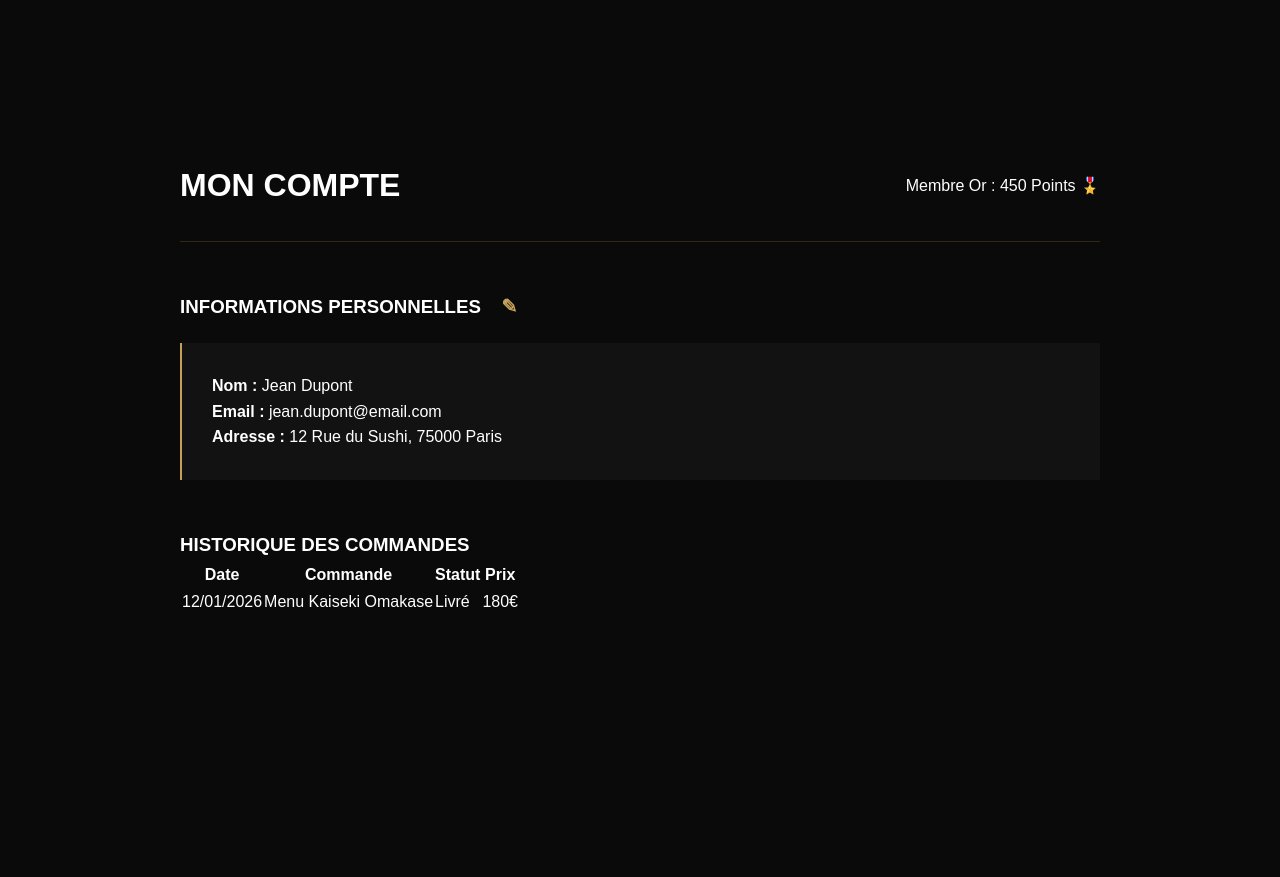
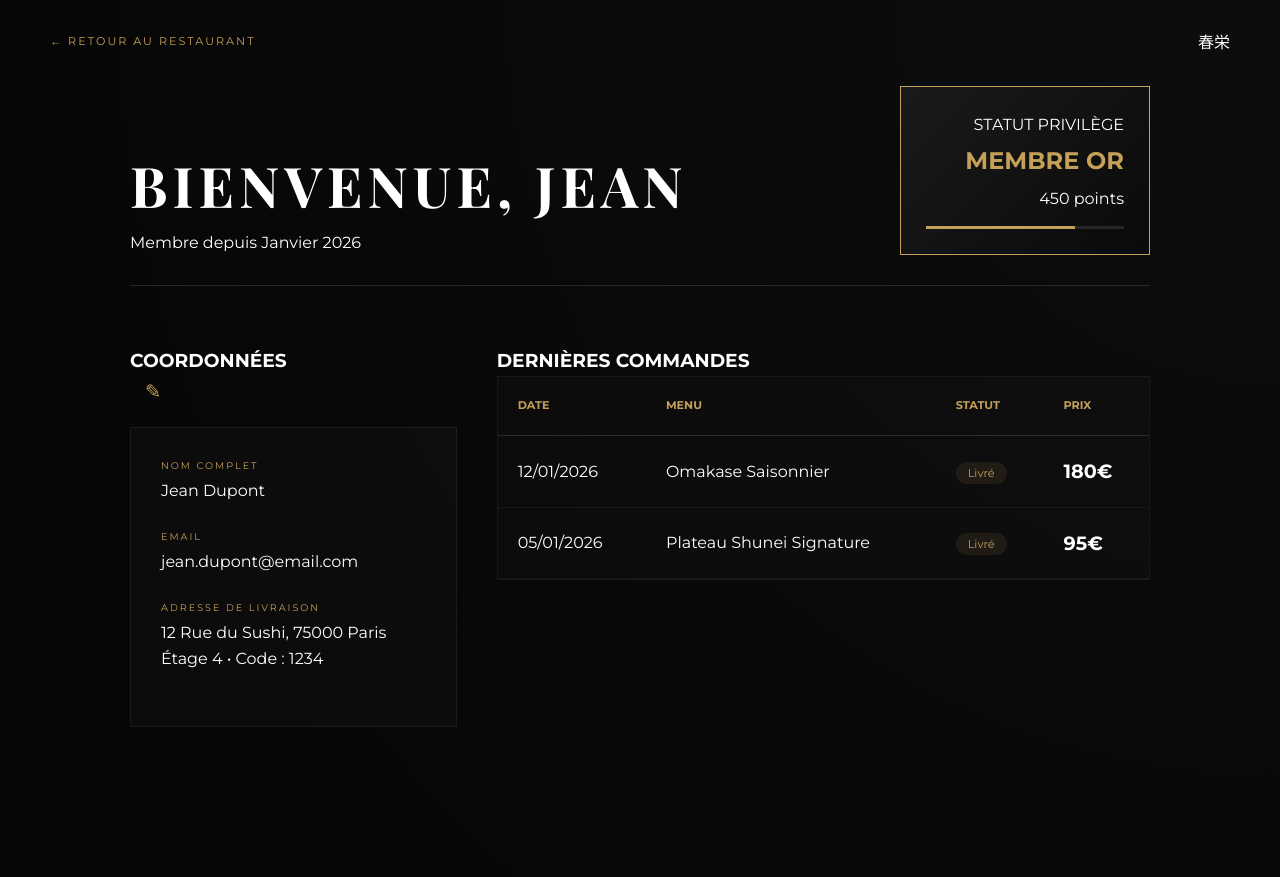
Before and after one commit to Edmanito/Yumland, a PHP site: page /profil.html in a window 1280 px wide. Before the commit the page ends 607 px from the top, so only its background shows below. Run offline with PHP 8.4, Linux system fonts and the light colour scheme.

Commit message:
push 11/02 debut séance

```diff
--- a/inscription.html
+++ b/inscription.html
@@ -1,6 +1,7 @@
 <!DOCTYPE html>
 <html lang="fr">
 <head>
+    <form action="profil.html" method="GET"></form>
     <meta charset="UTF-8">
     <title>Kaiseki Shunei | Inscription</title>
     <link rel="stylesheet" href="style.css"> </head>
--- a/profil.html
+++ b/profil.html
@@ -2,46 +2,85 @@
 <html lang="fr">
 <head>
     <meta charset="UTF-8">
+    <meta name="viewport" content="width=device-width, initial-scale=1.0">
     <title>Kaiseki Shunei | Mon Profil</title>
+    <link href="https://fonts.googleapis.com/css2?family=Playfair+Display:wght@700&family=Montserrat:wght@300;400;700&display=swap" rel="stylesheet">
     <link rel="stylesheet" href="style.css">
 </head>
 <body class="page-profil">
+
+    <nav class="profil-nav">
+        <a href="index.html" class="back-link">← RETOUR AU RESTAURANT</a>
+        <div class="logo-kanji-small"><span>春</span><span>栄</span></div>
+    </nav>
+
     <div class="profil-container">
         <header class="profil-header">
-            <h1>MON COMPTE</h1>
-            <div class="loyalty-badge">Membre Or : 450 Points 🎖️</div>
+            <div class="header-main">
+                <h1>BIENVENUE, JEAN</h1>
+                <p class="member-since">Membre depuis Janvier 2026</p>
+            </div>
+            <div class="loyalty-card">
+                <span class="label">STATUT PRIVILÈGE</span>
+                <div class="loyalty-badge">MEMBRE OR</div>
+                <div class="points-count">450 <span>points</span></div>
+                <div class="progress-bar"><div class="progress-fill"></div></div>
+            </div>
         </header>
 
-        <section class="profil-section">
-            <h3>INFORMATIONS PERSONNELLES <span class="edit-icon">✎</span></h3>
+        <main class="profil-grid">
+            <section class="profil-section info-section">
+                <div class="section-title">
+                    <h3>COORDONNÉES</h3>
+                    <span class="edit-icon" title="Modifier mes informations">✎</span>
+                </div>
                 <div class="info-card">
-                <p><strong>Nom :</strong> Jean Dupont</p>
-                <p><strong>Email :</strong> jean.dupont@email.com</p>
-                <p><strong>Adresse :</strong> 12 Rue du Sushi, 75000 Paris</p>
+                    <div class="info-group">
+                        <label>NOM COMPLET</label>
+                        <p>Jean Dupont</p>
+                    </div>
+                    <div class="info-group">
+                        <label>EMAIL</label>
+                        <p>jean.dupont@email.com</p>
+                    </div>
+                    <div class="info-group">
+                        <label>ADRESSE DE LIVRAISON</label>
+                        <p>12 Rue du Sushi, 75000 Paris</p>
+                        <p class="sub-info">Étage 4 • Code : 1234</p>
+                    </div>
                 </div>
             </section>
 
-        <section class="profil-section">
-            <h3>HISTORIQUE DES COMMANDES</h3>
+            <section class="profil-section orders-section">
+                <h3>DERNIÈRES COMMANDES</h3>
+                <div class="table-wrapper">
                     <table class="order-table">
                         <thead>
                             <tr>
-                        <th>Date</th>
-                        <th>Commande</th>
-                        <th>Statut</th>
-                        <th>Prix</th>
+                                <th>DATE</th>
+                                <th>MENU</th>
+                                <th>STATUT</th>
+                                <th>PRIX</th>
                             </tr>
                         </thead>
                         <tbody>
                             <tr>
                                 <td>12/01/2026</td>
-                        <td>Menu Kaiseki Omakase</td>
-                        <td>Livré</td>
-                        <td>180€</td>
+                                <td class="dish-name">Omakase Saisonnier</td>
+                                <td><span class="status-pill deliverd">Livré</span></td>
+                                <td class="price">180€</td>
+                            </tr>
+                            <tr>
+                                <td>05/01/2026</td>
+                                <td class="dish-name">Plateau Shunei Signature</td>
+                                <td><span class="status-pill deliverd">Livré</span></td>
+                                <td class="price">95€</td>
                             </tr>
                         </tbody>
                     </table>
+                </div>
             </section>
+        </main>
     </div>
 </body>
 </html>
--- a/style.css
+++ b/style.css
@@ -937,3 +961,232 @@ body.page-admin {
     text-decoration: none;
     font-size: 0.8rem;
 }
+
+
+
+
+
+
+
+
+
+
+
+
+
+
+
+
+
+
+
+
+
+
+
+
+
+
+
+
+
+
+/* --- PAGE PROFIL EMBELLIE --- */
+.page-profil {
+    background: radial-gradient(circle at top right, #0d0d0d, #050505);
+    min-height: 100vh;
+}
+
+.profil-nav {
+    display: flex;
+    justify-content: space-between;
+    align-items: center;
+    padding: 30px 50px;
+}
+
+.back-link {
+    color: var(--gold);
+    text-decoration: none;
+    font-size: 0.7rem;
+    letter-spacing: 2px;
+    border-bottom: 1px solid transparent;
+    transition: 0.3s;
+}
+
+.back-link:hover { border-bottom-color: var(--gold); }
+
+.profil-container {
+    max-width: 1100px;
+    margin: 0 auto;
+    padding: 0 40px 100px;
+}
+
+.profil-header {
+    display: flex;
+    justify-content: space-between;
+    align-items: flex-end;
+    margin-bottom: 60px;
+}
+
+.profil-header h1 {
+    font-family: 'Playfair Display';
+    font-size: 3.5rem;
+    letter-spacing: 5px;
+}
+
+/* Carte Fidélité */
+.loyalty-card {
+    background: linear-gradient(135deg, #1a1a1a, #0a0a0a);
+    padding: 25px;
+    border: 1px solid var(--gold);
+    min-width: 250px;
+    text-align: right;
+}
+
+.loyalty-badge {
+    font-size: 1.5rem;
+    color: var(--gold);
+    font-weight: bold;
+    margin: 5px 0;
+}
+
+.progress-bar {
+    width: 100%;
+    height: 3px;
+    background: rgba(255,255,255,0.1);
+    margin-top: 15px;
+}
+
+.progress-fill {
+    width: 75%;
+    height: 100%;
+    background: var(--gold);
+}
+
+/* Sections */
+.profil-grid {
+    display: grid;
+    grid-template-columns: 1fr 2fr;
+    gap: 40px;
+}
+
+.info-card {
+    background: rgba(255,255,255,0.02);
+    padding: 30px;
+    border: 1px solid rgba(197, 160, 89, 0.1);
+}
+
+.info-group { margin-bottom: 25px; }
+.info-group label {
+    display: block;
+    font-size: 0.6rem;
+    color: var(--gold);
+    letter-spacing: 2px;
+    margin-bottom: 5px;
+}
+
+.info-group p { font-size: 1rem; color: #fff; }
+
+/* Table des commandes */
+.table-wrapper {
+    background: rgba(255,255,255,0.01);
+    border: 1px solid rgba(255,255,255,0.05);
+}
+
+.order-table {
+    width: 100%;
+    border-collapse: collapse;
+}
+
+.order-table th {
+    text-align: left;
+    padding: 20px;
+    font-size: 0.7rem;
+    color: var(--gold);
+    border-bottom: 1px solid rgba(197, 160, 89, 0.2);
+}
+
+.order-table td {
+    padding: 20px;
+    border-bottom: 1px solid rgba(255,255,255,0.05);
+}
+
+.status-pill {
+    padding: 4px 12px;
+    border-radius: 20px;
+    font-size: 0.7rem;
+    background: rgba(197, 160, 89, 0.1);
+    color: var(--gold);
+}
+
+
+
+
+
+
+
+
+
+
+
+
+
+
+
+
+
+
+
+
+
+
+
+/* Zone Avis et Alerte */
+.review-zone {
+    margin-top: 60px;
+    padding: 40px;
+    border-top: 1px solid rgba(197, 160, 89, 0.2);
+}
+
+.auth-alert-box {
+    background: linear-gradient(rgba(74, 4, 4, 0.95), rgba(40, 0, 0, 1));
+    border: 1px solid #ff0000;
+    padding: 60px 20px;
+    text-align: center;
+    box-shadow: 0 0 30px rgba(255, 0, 0, 0.1);
+}
+
+.btn-auth-red {
+    background: transparent;
+    border: 1px solid white;
+    color: white;
+    padding: 15px 40px;
+    font-size: 0.8rem;
+    letter-spacing: 3px;
+    cursor: pointer;
+    transition: 0.4s;
+}
+
+.btn-auth-red:hover {
+    background: white;
+    color: #4A0404;
+}
+
+.rating-stars {
+    font-size: 2rem;
+    color: var(--gold);
+    margin: 15px 0;
+    cursor: pointer;
+}
+
+.input-review {
+    width: 100%;
+    max-width: 600px;
+    height: 100px;
+    background: rgba(255,255,255,0.05);
+    border: 1px solid var(--gray-border);
+    color: white;
+    padding: 15px;
+    font-family: 'Montserrat', sans-serif;
+    outline: none;
+}
```
Also changed, not shown: other parts of style.css (+35 -11 lines), index.html (+112 -151 lines), 1 other file. Lines whose indentation alone changed are shown as unchanged.
